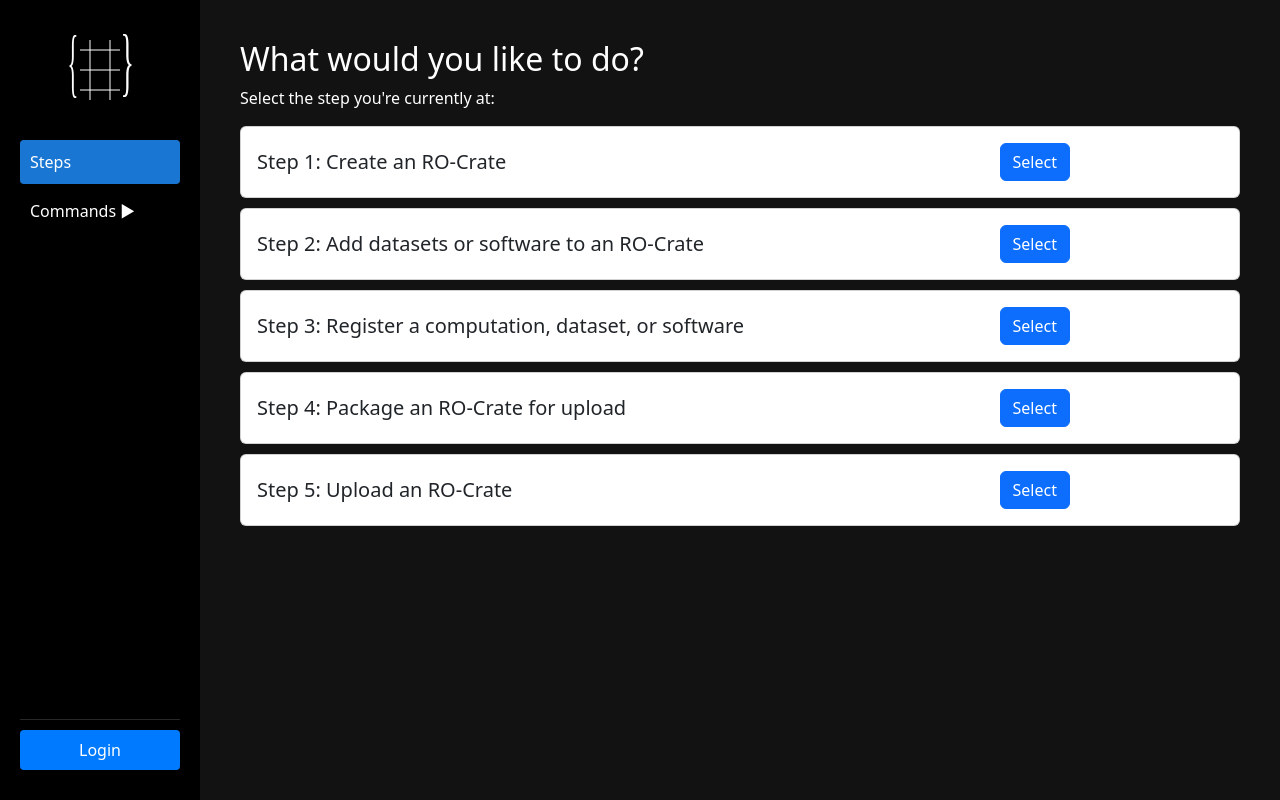
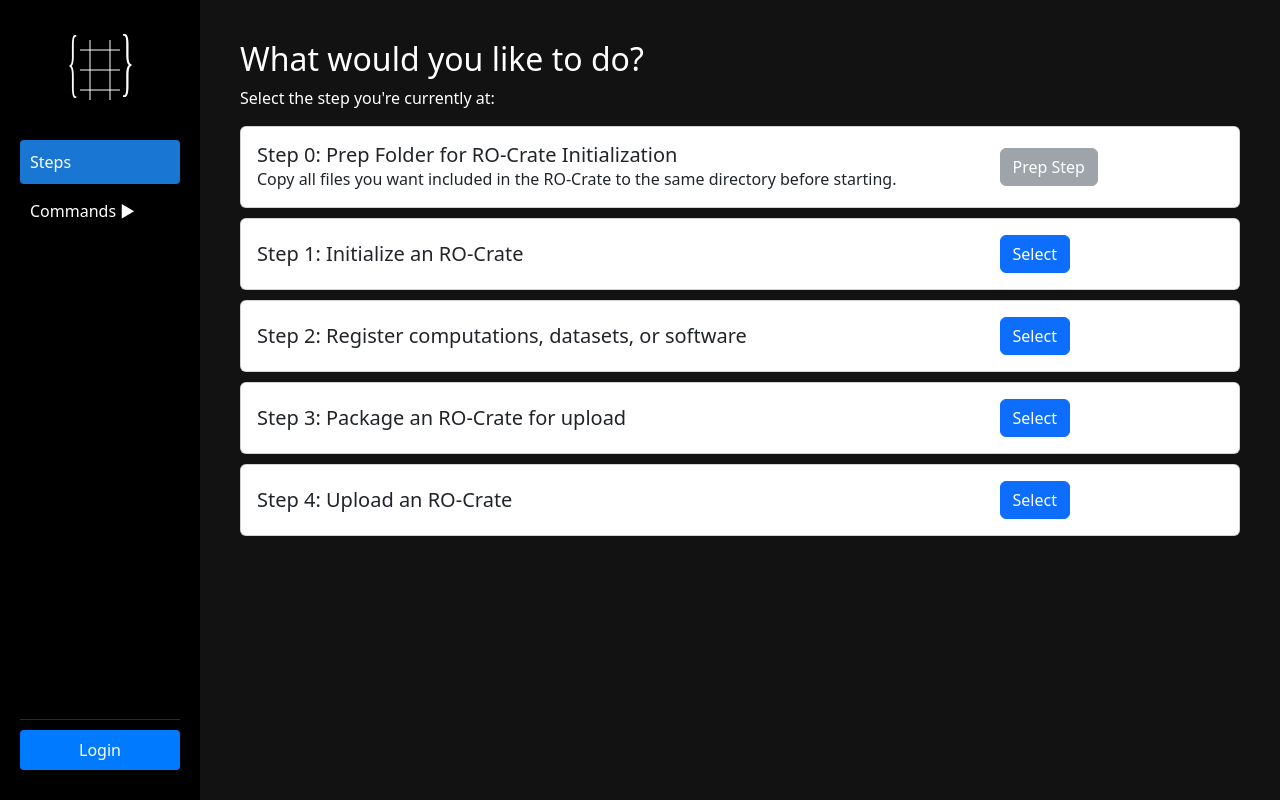
Before and after one commit to fairscape/fairscape_web_client, a React app: page / in a window 1280 px wide. Built offline with nearby package versions, Linux system fonts and the light colour scheme.

Commit message:
step 0 no register

```diff
--- a/src/components/MainContent.jsx
+++ b/src/components/MainContent.jsx
@@ -69,7 +69,6 @@ function MainContentComponent({
         <SmallerCol>
           {selectedCommand && (
             <div>
-              <h5 style={{ marginBottom: "15px" }}>Subcommands</h5>
               {getOptionsWithoutDescription(commands[selectedCommand]).map(
                 (subCommand) => (
                   <SidebarItem
@@ -90,7 +89,6 @@ function MainContentComponent({
             typeof commands[selectedCommand][selectedSubCommand] ===
               "object" && (
               <div>
-                <h5 style={{ marginBottom: "15px" }}>Options</h5>
                 {getOptionsWithoutDescription(
                   commands[selectedCommand][selectedSubCommand]
                 ).map((subSubCommand) => (
--- a/src/components/Questionnaire.jsx
+++ b/src/components/Questionnaire.jsx
@@ -3,7 +3,13 @@ import { Button, Card, Row, Col } from "react-bootstrap";
 
 const steps = [
   {
-    text: "Create an RO-Crate",
+    text: "Prep Folder for RO-Crate Initialization",
+    description:
+      "Copy all files you want included in the RO-Crate to the same directory before starting.",
+    action: null,
+  },
+  {
+    text: "Initialize an RO-Crate",
     action: {
       command: "1: Create",
       subCommand: "create",
@@ -11,11 +17,7 @@ const steps = [
     },
   },
   {
-    text: "Add datasets or software to an RO-Crate",
-    action: { command: "2: Add", subCommand: "add" },
-  },
-  {
-    text: "Register a computation, dataset, or software",
+    text: "Register computations, datasets, or software",
     action: { command: "2: Add", subCommand: "register" },
   },
   {
@@ -42,17 +44,24 @@ function Questionnaire({ onStepSelect }) {
           <Card.Body>
             <Row className="align-items-center">
               <Col xs={9}>
-                <Card.Title style={{ margin: 0 }}>{`Step ${index + 1}: ${
-                  step.text
-                }`}</Card.Title>
+                <Card.Title
+                  style={{ margin: 0 }}
+                >{`Step ${index}: ${step.text}`}</Card.Title>
+                {step.description && <Card.Text>{step.description}</Card.Text>}
               </Col>
               <Col xs={3} className="text-right">
+                {step.action ? (
                   <Button
                     variant="primary"
                     onClick={() => onStepSelect(step.action)}
                   >
                     Select
                   </Button>
+                ) : (
+                  <Button variant="secondary" disabled>
+                    Prep Step
+                  </Button>
+                )}
               </Col>
             </Row>
           </Card.Body>
--- a/src/data/commandsData.jsx
+++ b/src/data/commandsData.jsx
@@ -23,76 +23,75 @@ const commands = {
     },
   },
   "2: Add": {
-    description:
-      "Add a file with metadata or register metadata without copying files over to the RO-Crate. Add/register as many files as you need.",
-    add: {
-      description:
-        "Copies a local file to the recently created RO-Crate with metadata.",
-      dataset: {
-        description:
-          "Copies a local file to the recently created RO-Crate with metadata.",
-        options: [
-          "guid",
-          "name",
-          "url",
-          "author",
-          "version",
-          "date-published",
-          "description",
-          "keywords",
-          "data-format",
-          "source-filepath",
-          "destination-filepath",
-          "used-by",
-          "derived-from",
-          "schema",
-          "associated-publication",
-          "additional-documentation",
-        ],
-        required: [
-          "guid",
-          "name",
-          "author",
-          "version",
-          "date-published",
-          "description",
-          "keywords",
-          "data-format",
-          "source-filepath",
-          "destination-filepath",
-        ],
-      },
-      software: {
-        description: "Copy local files to the RO-Crate with metadata.",
-        options: [
-          "guid",
-          "name",
-          "author",
-          "version",
-          "description",
-          "keywords",
-          "file-format",
-          "url",
-          "source-filepath",
-          "destination-filepath",
-          "date-modified",
-          "used-by-computation",
-          "associated-publication",
-          "additional-documentation",
-        ],
-        required: [
-          "guid",
-          "name",
-          "author",
-          "version",
-          "description",
-          "keywords",
-          "file-format",
-          "source-filepath",
-          "destination-filepath",
-        ],
-      },
-    },
+    description: "Register files in your RO-Crate metadata.",
+    // add: {
+    //   description:
+    //     "Copies a local file to the recently created RO-Crate with metadata.",
+    //   dataset: {
+    //     description:
+    //       "Copies a local file to the recently created RO-Crate with metadata.",
+    //     options: [
+    //       "guid",
+    //       "name",
+    //       "url",
+    //       "author",
+    //       "version",
+    //       "date-published",
+    //       "description",
+    //       "keywords",
+    //       "data-format",
+    //       "source-filepath",
+    //       "destination-filepath",
+    //       "used-by",
+    //       "derived-from",
+    //       "schema",
+    //       "associated-publication",
+    //       "additional-documentation",
+    //     ],
+    //     required: [
+    //       "guid",
+    //       "name",
+    //       "author",
+    //       "version",
+    //       "date-published",
+    //       "description",
+    //       "keywords",
+    //       "data-format",
+    //       "source-filepath",
+    //       "destination-filepath",
+    //     ],
+    //   },
+    //   software: {
+    //     description: "Copy local files to the RO-Crate with metadata.",
+    //     options: [
+    //       "guid",
+    //       "name",
+    //       "author",
+    //       "version",
+    //       "description",
+    //       "keywords",
+    //       "file-format",
+    //       "url",
+    //       "source-filepath",
+    //       "destination-filepath",
+    //       "date-modified",
+    //       "used-by-computation",
+    //       "associated-publication",
+    //       "additional-documentation",
+    //     ],
+    //     required: [
+    //       "guid",
+    //       "name",
+    //       "author",
+    //       "version",
+    //       "description",
+    //       "keywords",
+    //       "file-format",
+    //       "source-filepath",
+    //       "destination-filepath",
+    //     ],
+    //   },
+    // },
     register: {
       description:
         "Add metadata describing a computation, dataset or software without copying the file to the RO-Crate.",
```
Lines whose indentation alone changed are shown as unchanged.
